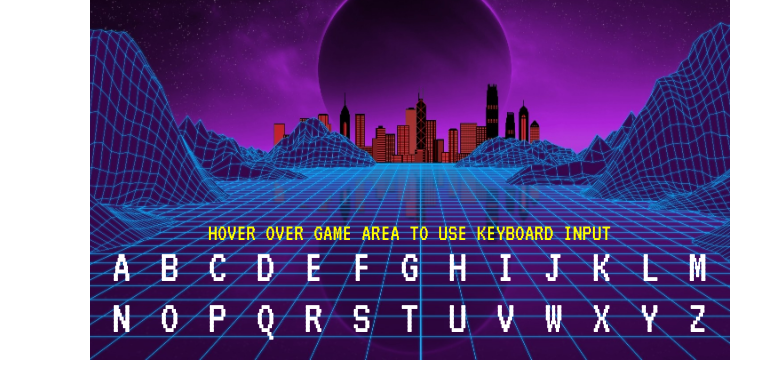
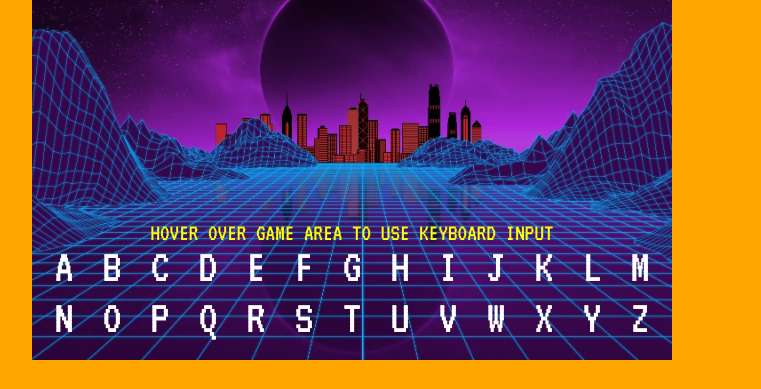
Before and after one commit to daki4364/zeta-samples-david, a plain HTML site: page Hangman/index.html in a window 1280 px wide. Shown: the part 136-525 px from the top of the page, without its empty margins (224-985 px from the left). Drawn offline with Linux system fonts and the light colour scheme; no server answers.

Commit message:
fix: change hangman width

```diff
--- a/Hangman/style.css
+++ b/Hangman/style.css
@@ -1,47 +1,42 @@
 @import url('https://fonts.googleapis.com/css?family=VT323');
 @keyframes blink{
-    0%{opacity: 0}
-    50%{opacity: 1}
-    100%{opacity: 0}
+    0%{opacity: 1}
+    50%{opacity: 0}
+    100%{opacity: 1}
 }
-
 @keyframes shake{
-    0%{transform: translate3D(0,0,0); }
-    20%{transform: translate3D(1%,1%,0); }
-    40%{transform: translate3D(-1%,-1%,0); }
-    60%{transform: translate3D(1%,-1%,0); }
-    80%{transform: translate3D(-1%,1%,0); }
-    100%{transform: translate3D(0,0,0); }
+    0%{transform: translate3D(0,0,0);}
+    20%{transform: translate3D(1%,1%,0);}
+    40%{transform: translate3D(-1%,-1%,0);}
+    60%{transform: translate3D(1%,-1%,0);}
+    80%{transform: translate3D(-1%,1%,0);}
+    100%{transform: translate3D(0,0,0);}
 }
-
-* {
+*{
     box-sizing: border-box;
+    font-size: 6vmin;
+    font-family: 'VT323' ;
     color: white;
-    font-size: 6vmin;
-    font-family: 'VT323';
 }
-
 html, body{
-    background-color:white;
-    border:0;
-    height:99%;
+    background-color: orange;
+    width:100%;
+    height:100%;
     margin:0;
     padding:0;
-    width:99%;
+    border:0;
 }
-
 .container{
-    align-items: center;
+    position:relative;
     display:flex;
     flex-direction: row;
+    justify-content: center;
+    align-items: center;
     flex-wrap: wrap;
-    height:101%;
-    justify-content: center;
-    position:relative;
-    width:101%;
+    width:90%;
+    height:100%;
 }
-
-.game {
+.game{
     position:relative;
     display: grid;
     grid-template-columns: 1.2fr 1.6fr 1.2fr;
@@ -53,7 +48,7 @@ html, body{
     height: 60vmin;
     background-image: url(./res/background.jpg);
     background-size: cover;
-    background-position-x: 45%;
+    background-position-x: 45% ;
     margin: 2vmin;
     z-index: 0;
 
@@ -62,11 +57,11 @@ html, body{
     animation: shake .2s forwards ease-in-out;
 }
 .area__fail{
-    position: absolute;
+     position: absolute;
     background-color: red ;
     opacity: 0;
-    width:100%;
-    height:100%;
+     width:100%;
+     height:100%;
     pointer-events: none;
     z-index: -1;
  }
```
